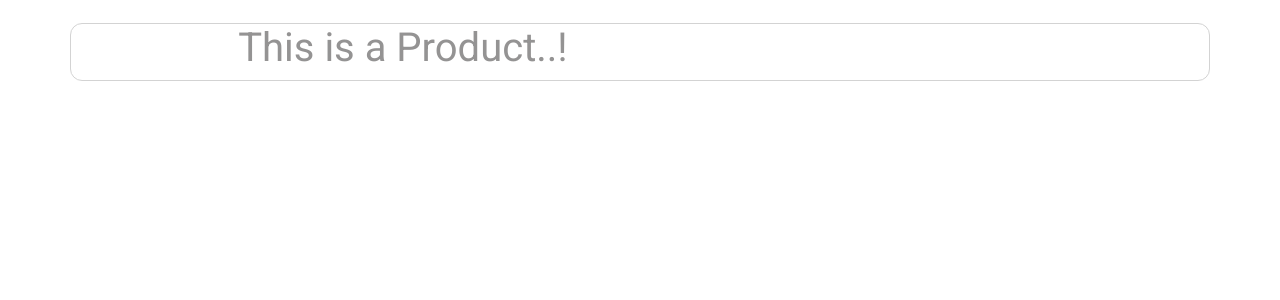
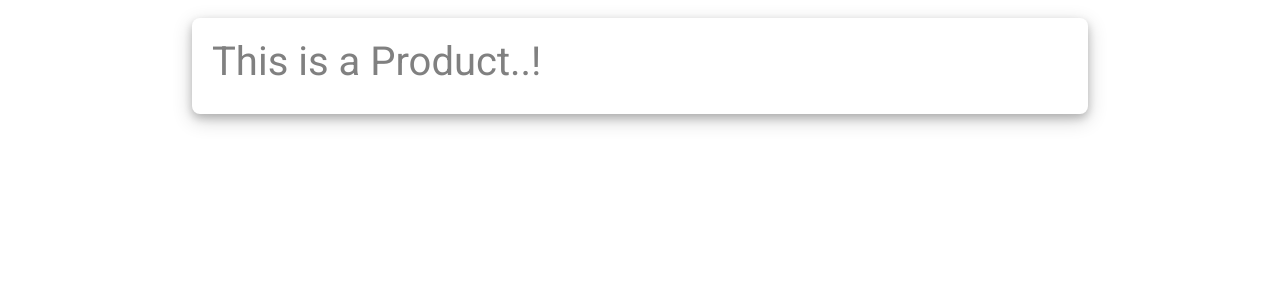
Before and after one commit to HarshaReddyV/Rallys, a Django app: page /share/19032 in a window 1280 px wide. Shown: the part 102-402 px from the top of the page. Run offline with Django 4.2, Linux system fonts and the light colour scheme; data comes from the database, SQL or seed files in the repository; both versions use the stored data as it was after the commit.

Commit message:
Saving style.css

```diff
--- a/home/static/styles/style.css
+++ b/home/static/styles/style.css
@@ -13,6 +13,7 @@ body {
     max-width: 400px;
     margin: 0 auto;
     text-align: center;
+    margin-bottom: 20px;
 }
 
 .search-input {
@@ -25,7 +26,7 @@ body {
 }
 
 .search-button {
-    background-color: #007bff;
+    background-color: #026ddf;
     color: #fff;
     border: none;
     border-radius: 20px; /* Rounded corners */
@@ -34,9 +35,7 @@ body {
     transition: background-color 0.3s;
 }
 
-.search-button:hover {
-    background-color: #0056b3;
-}
+
 
 /* Style for the SVG icon */
 .search-icon {
@@ -45,7 +44,7 @@ body {
     height: 20px;
     margin-right: 10px; /* Spacing between icon and input */
 }
- #link{
+#link{
   text-decoration: none;
   color:gray;
 }
@@ -56,17 +55,25 @@ body {
   display: flex;
   justify-content: center;
   align-items: center;
-  margin-bottom: 12px;
+  margin-bottom: 15px;
 }
-#topbox :hover{
-  color: lightskyblue;
-}
+
 
 #databox{
 
   background-color: white;
-  width: 70%;
   padding: 20px;
   border-radius: 8px;
   box-shadow: 0 4px 8px 0 rgba(0, 0, 0, 0.2), 0 6px 20px 0 rgba(0, 0, 0, 0.19);
+  width: 70%;
+
+  @media screen and (max-width: 600px) {
+    width: 95%;
+  }
 }
+
+#databox:hover
+{
+    border: solid 1px lightskyblue;
+    color: lightskyblue;
+}
--- a/home/templates/home/details.html
+++ b/home/templates/home/details.html
@@ -2,50 +2,18 @@
 {% load static %}
 
 {% block styles%}
-  <style>
-   #top
-    {
-        border: solid 0.25px lightgray;
-        border-radius: 12px;
-        margin-top: 5px;
-    }
-    #data
-    {
-        display: block;
-    }
-
-    #link{
-      text-decoration: none;
-
-      color: rgb(148, 147, 147);
-    }
-    #link:hover
-    {
-      #title{
-        color: skyblue;
-      }
-      #top{
-        border: solid 0.40px skyblue;
-      }
-    }
-
-
-
-  </style>
 {% endblock %}
 
 {% block scripts %}
-
 {% endblock %}
 
 {% block content%}
 
   <a id="link" href="{% url 'under'%}">
-    <div id="top" class="container-lg text-center">
-      <div class="row align-items-center">
-        <div class="col-9 col-md-7">
-         <h1 id="title"> {{ item.description }} </h1>
-        </div>
+    <div id="topbox" class="">
+      <div  id="databox"class="">
+        <h1 id="title"> {{ item.description }} </h1>
+      </div>
     </div>
   </a>
 
--- a/home/templates/home/index.html
+++ b/home/templates/home/index.html
@@ -36,7 +36,7 @@
   <a id="link" href="{% url 'details' item.id %} ">
     <div id="topbox" class="">
       <div  id="databox"class="">
-         {{item.title}}
+         <h3> {{item.title}} </h6>
       </div>
     </div>
   </a>
```
Also changed, not shown: home/templates/home/search.html (+3 -5 lines), db.sqlite3.
